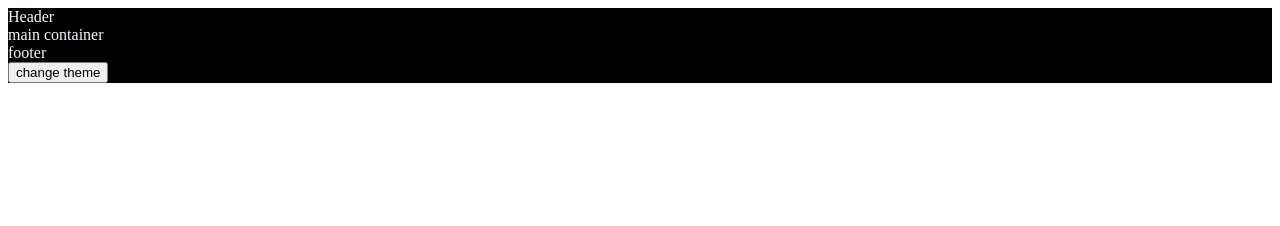
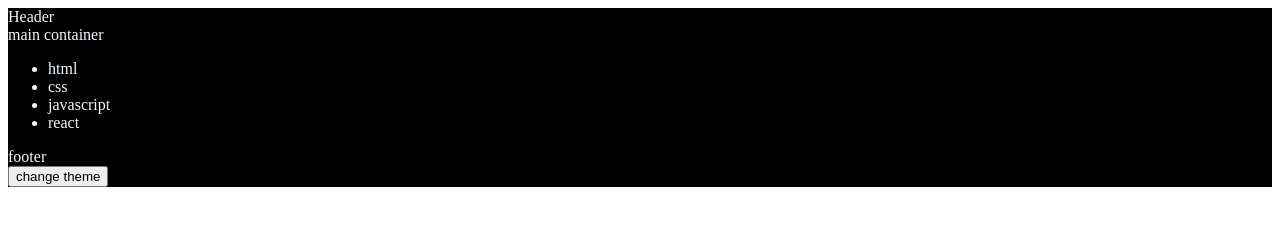
Before and after one commit to AniketPatil64/MINE-GIT-PRACTICE-2023, a plain HTML site: page index.html in a window 1280 px wide. Drawn offline with Linux system fonts and the light colour scheme.

Commit message:
HTML ADDED SUCCESSFULLY

```diff
--- a/index.html
+++ b/index.html
@@ -6,12 +6,21 @@
     <meta name="viewport" content="width=device-width, initial-scale=1.0">
     <link rel="stylesheet" href="style.css">
     <script async defer src="script.js"></script>
-    <title>Document</title>
+    <title>simple html</title>
+
 </head>
 <body>
    <div class="container">
     <header>Header</header>
     <main>main container</main>
+    <aside>
+        <ul>
+            <li>html</li>
+            <li>css</li>
+            <li>javascript</li>
+            <li>react</li>
+        </ul>
+    </aside>
     <footer>footer</footer>
     <button id="btn">change theme</button>
    </div>
```
